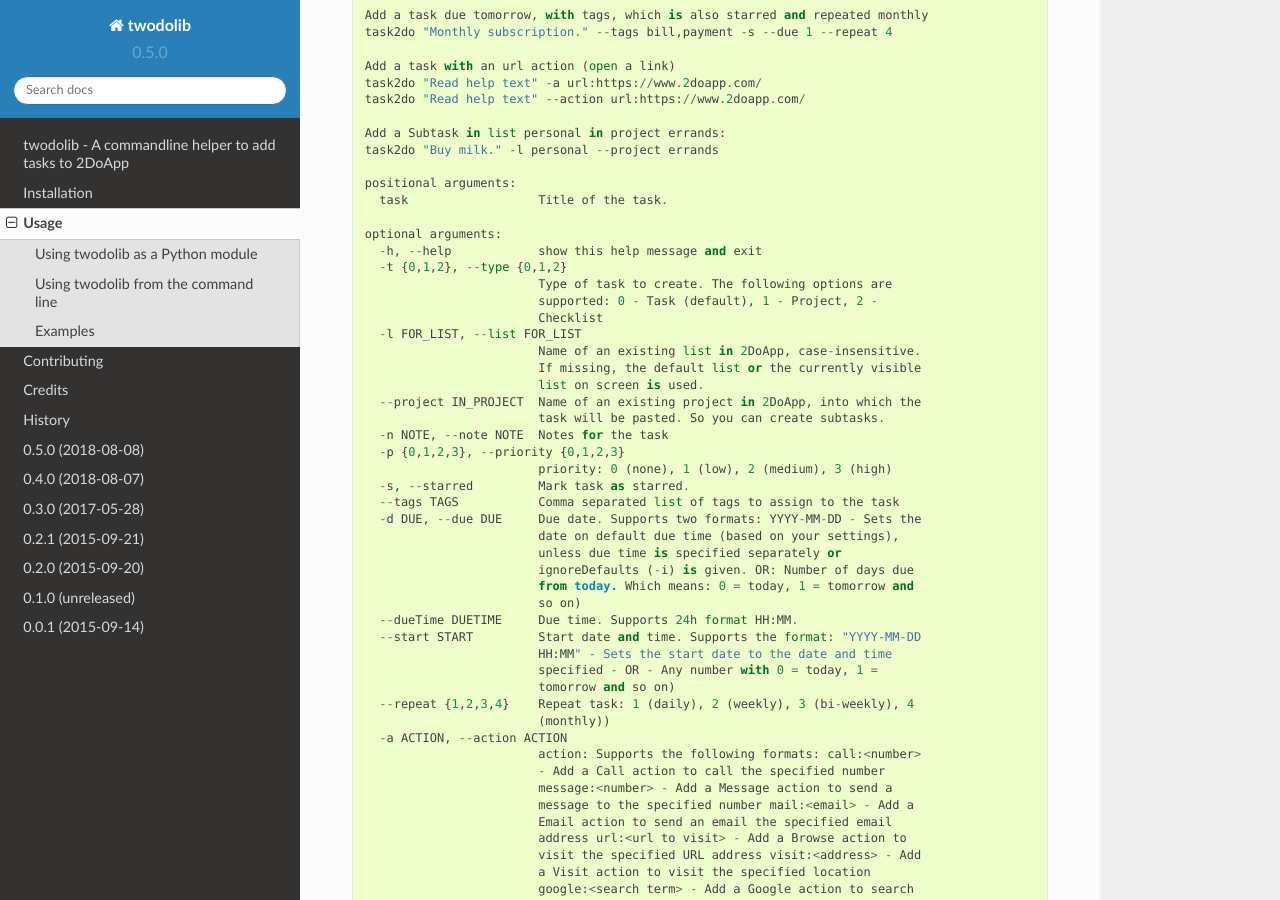
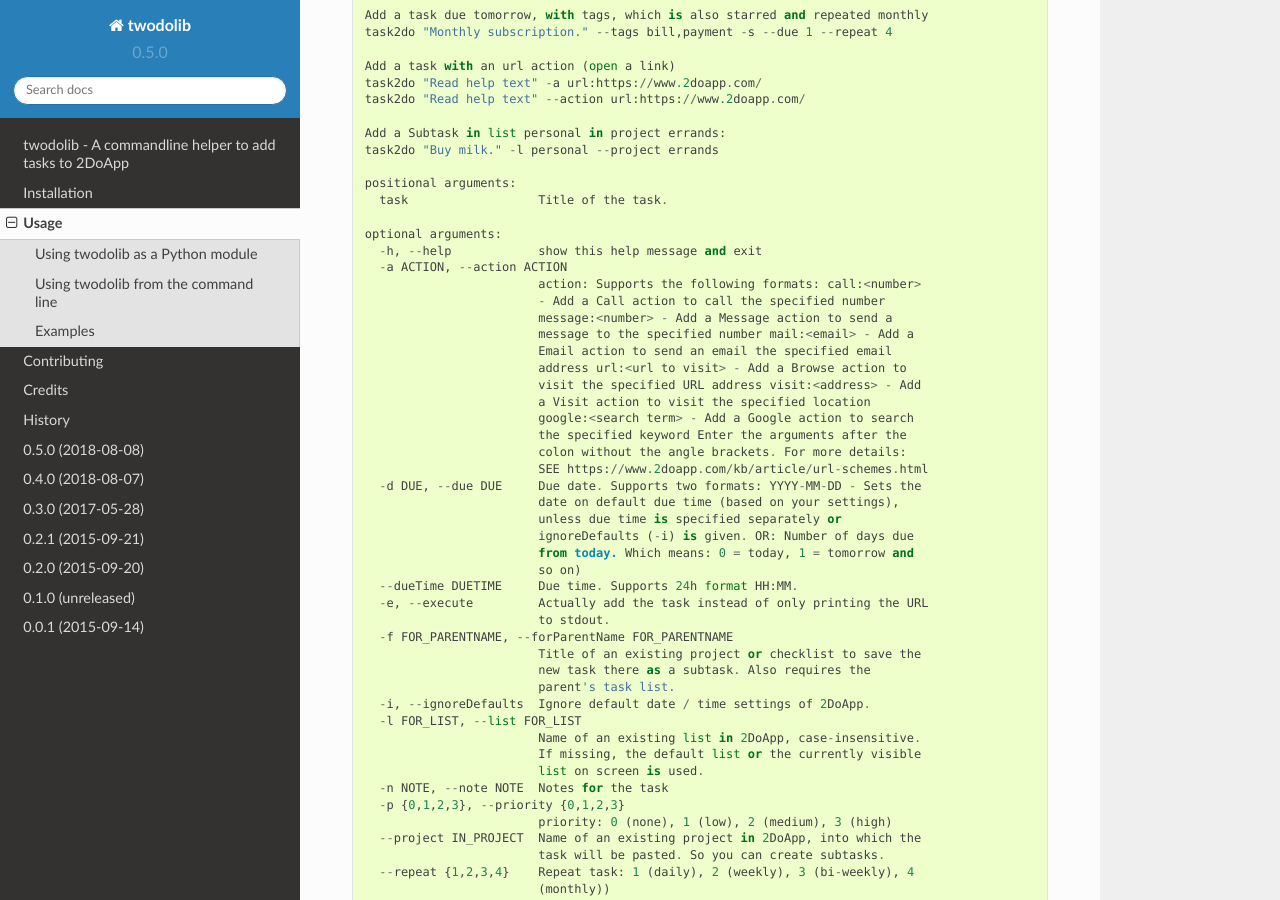
Before and after one commit to KarstenSchulz/twodolib, a Sphinx documentation site: the page built from docs/usage.rst, in a window 1280 px wide and 900 px high, scrolled down 1720 px. Built offline with Sphinx 7.4.7 and the Read the Docs theme 2.0.0, drawn with Linux system fonts in a browser that asks for light colours; pages that are not in the unit, such as notebooks, are missing from menus; some of the changed text lies outside the part shown.

Commit message:
updated commandline usage

```diff
--- a/docs/usage.rst
+++ b/docs/usage.rst
@@ -48,10 +48,10 @@
 
 You'll get help with the ``-h, --help`` option::
 
-   usage: task2do [-h] [-t {0,1,2}] [-l FOR_LIST] [--project IN_PROJECT]
-                  [-n NOTE] [-p {0,1,2,3}] [-s] [--tags TAGS] [-d DUE]
-                  [--dueTime DUETIME] [--start START] [--repeat {1,2,3,4}]
-                  [-a ACTION] [-i] [-e] [-v]
+   usage: task2do [-h] [-a ACTION] [-d DUE] [--dueTime DUETIME] [-e]
+                  [-f FOR_PARENTNAME] [-i] [-l FOR_LIST] [-n NOTE] [-p {0,1,2,3}]
+                  [--project IN_PROJECT] [--repeat {1,2,3,4}] [-s]
+                  [--start START] [-t {0,1,2}] [--tags TAGS] [--taskid] [-v]
                   task
 
    Program to create tasks in 2Do. The default behavior is to print the generated
@@ -90,34 +90,6 @@
 
    optional arguments:
      -h, --help            show this help message and exit
-     -t {0,1,2}, --type {0,1,2}
-                           Type of task to create. The following options are
-                           supported: 0 - Task (default), 1 - Project, 2 -
-                           Checklist
-     -l FOR_LIST, --list FOR_LIST
-                           Name of an existing list in 2DoApp, case-insensitive.
-                           If missing, the default list or the currently visible
-                           list on screen is used.
-     --project IN_PROJECT  Name of an existing project in 2DoApp, into which the
-                           task will be pasted. So you can create subtasks.
-     -n NOTE, --note NOTE  Notes for the task
-     -p {0,1,2,3}, --priority {0,1,2,3}
-                           priority: 0 (none), 1 (low), 2 (medium), 3 (high)
-     -s, --starred         Mark task as starred.
-     --tags TAGS           Comma separated list of tags to assign to the task
-     -d DUE, --due DUE     Due date. Supports two formats: YYYY-MM-DD - Sets the
-                           date on default due time (based on your settings),
-                           unless due time is specified separately or
-                           ignoreDefaults (-i) is given. OR: Number of days due
-                           from today. Which means: 0 = today, 1 = tomorrow and
-                           so on)
-     --dueTime DUETIME     Due time. Supports 24h format HH:MM.
-     --start START         Start date and time. Supports the format: "YYYY-MM-DD
-                           HH:MM" - Sets the start date to the date and time
-                           specified - OR - Any number with 0 = today, 1 =
-                           tomorrow and so on)
-     --repeat {1,2,3,4}    Repeat task: 1 (daily), 2 (weekly), 3 (bi-weekly), 4
-                           (monthly))
      -a ACTION, --action ACTION
                            action: Supports the following formats: call:<number>
                            - Add a Call action to call the specified number
@@ -131,9 +103,42 @@
                            the specified keyword Enter the arguments after the
                            colon without the angle brackets. For more details:
                            SEE https://www.2doapp.com/kb/article/url-schemes.html
-     -i, --ignoreDefaults  Ignore default date / time settings of 2DoApp.
+     -d DUE, --due DUE     Due date. Supports two formats: YYYY-MM-DD - Sets the
+                           date on default due time (based on your settings),
+                           unless due time is specified separately or
+                           ignoreDefaults (-i) is given. OR: Number of days due
+                           from today. Which means: 0 = today, 1 = tomorrow and
+                           so on)
+     --dueTime DUETIME     Due time. Supports 24h format HH:MM.
      -e, --execute         Actually add the task instead of only printing the URL
                            to stdout.
+     -f FOR_PARENTNAME, --forParentName FOR_PARENTNAME
+                           Title of an existing project or checklist to save the
+                           new task there as a subtask. Also requires the
+                           parent's task list.
+     -i, --ignoreDefaults  Ignore default date / time settings of 2DoApp.
+     -l FOR_LIST, --list FOR_LIST
+                           Name of an existing list in 2DoApp, case-insensitive.
+                           If missing, the default list or the currently visible
+                           list on screen is used.
+     -n NOTE, --note NOTE  Notes for the task
+     -p {0,1,2,3}, --priority {0,1,2,3}
+                           priority: 0 (none), 1 (low), 2 (medium), 3 (high)
+     --project IN_PROJECT  Name of an existing project in 2DoApp, into which the
+                           task will be pasted. So you can create subtasks.
+     --repeat {1,2,3,4}    Repeat task: 1 (daily), 2 (weekly), 3 (bi-weekly), 4
+                           (monthly))
+     -s, --starred         Mark task as starred.
+     --start START         Start date and time. Supports the format: "YYYY-MM-DD
+                           HH:MM" - Sets the start date to the date and time
+                           specified - OR - Any number with 0 = today, 1 =
+                           tomorrow and so on)
+     -t {0,1,2}, --type {0,1,2}
+                           Type of task to create. The following options are
+                           supported: 0 - Task (default), 1 - Project, 2 -
+                           Checklist
+     --tags TAGS           Comma separated list of tags to assign to the task
+     --taskid              Prints taskid, needs the task title and the list.
      -v, --version         show program's version number and exit
 
 Examples
```
